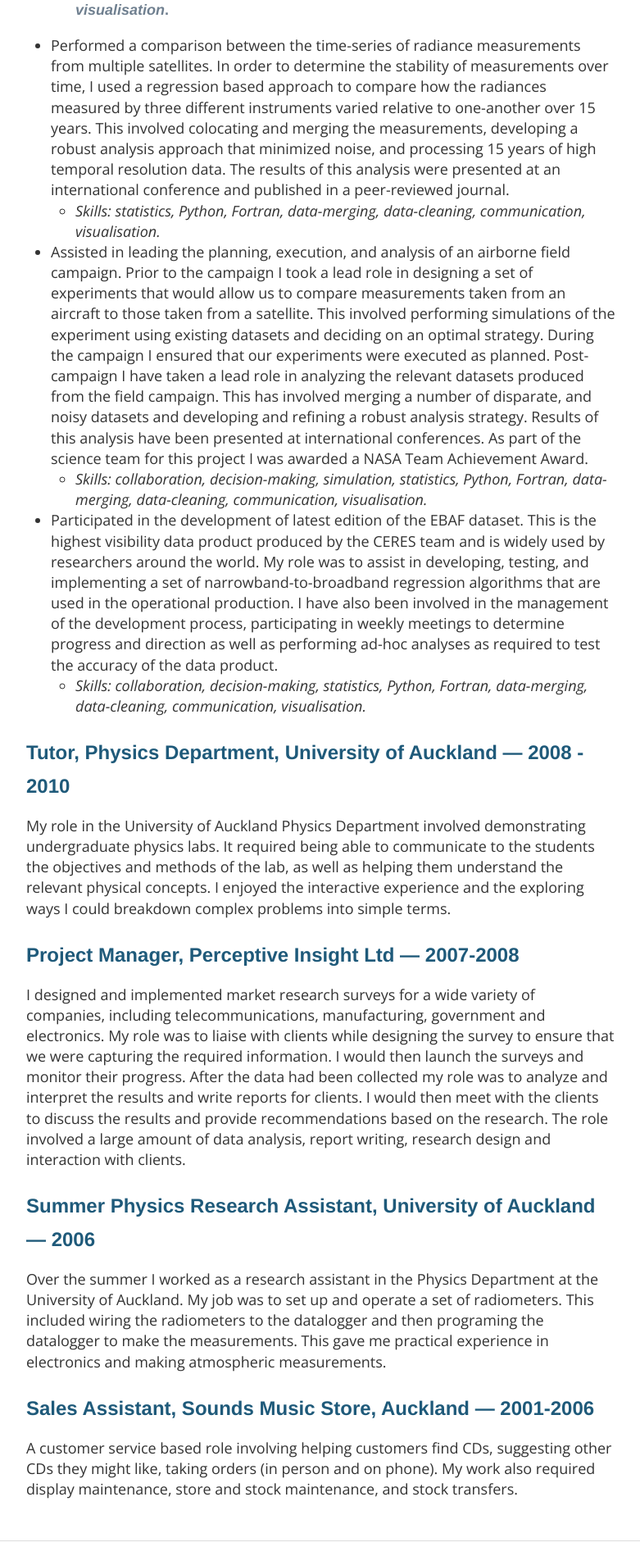
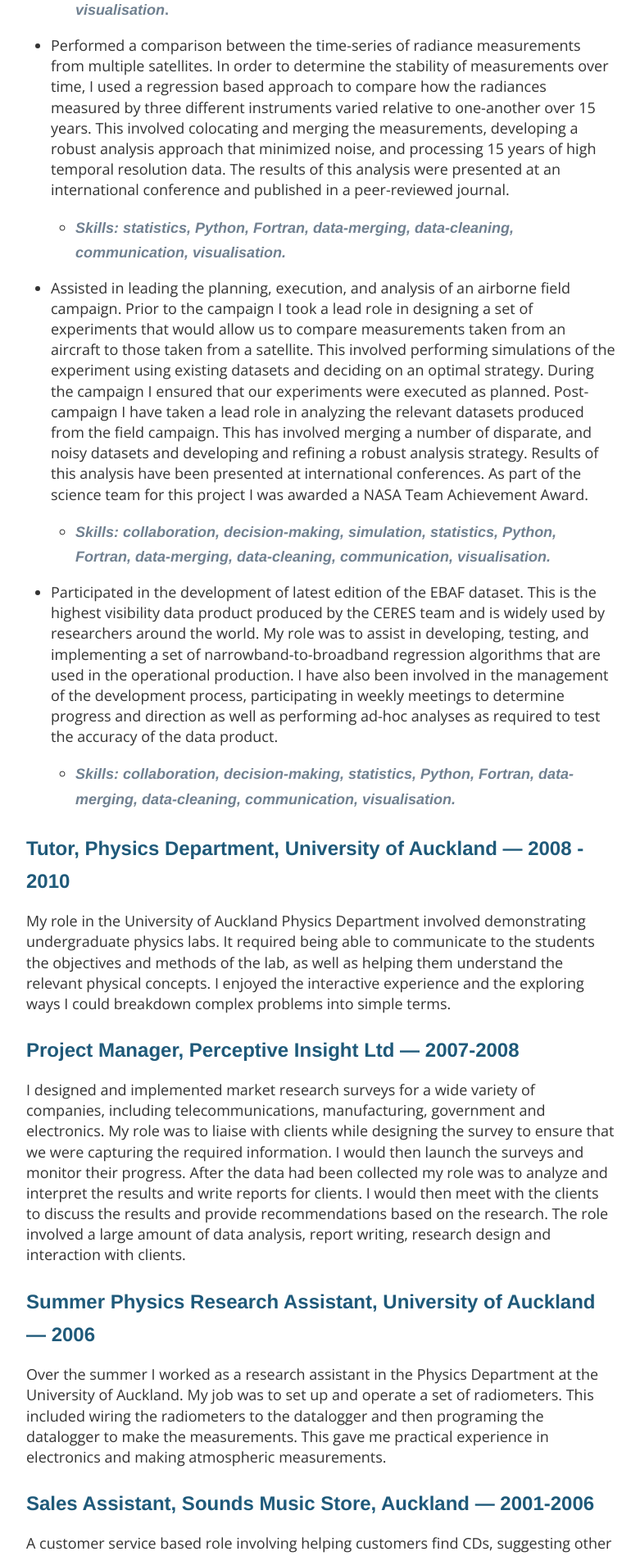
Before and after one commit to jcorb/jcorb.github.io, a Jekyll site: the page built from work_experience.md, in a window 1280 px wide. Shown: the part 712-2610 px from the top of the page at 82% size, without its empty margins (248-1029 px from the left). Built offline with Jekyll 4.4.1, drawn with Linux system fonts in a browser that asks for light colours; nearby versions of some CDN libraries; our own code applies the rules of GitHub Pages for plain Markdown files.

```diff
--- a/work_experience.md
+++ b/work_experience.md
@@ -13,17 +13,17 @@ For the past six and a half years I have been part of an algorithm development t
 
 
 * Performed a comparison between the time-series of radiance measurements from multiple satellites.  In order to determine the stability of measurements over time, I used a regression based approach to compare how the radiances measured by three different instruments varied relative to one-another over 15 years.  This involved colocating and merging the measurements, developing a robust analysis approach that minimized noise, and processing 15 years of  high temporal resolution data.  The results of this analysis were presented at  an international conference and published in a peer-reviewed journal.
-  * *Skills: statistics, Python, Fortran, data-merging, data-cleaning, communication, visualisation.*
+  * #### *Skills: statistics, Python, Fortran, data-merging, data-cleaning, communication, visualisation.*
 
 
 
 * Assisted in leading the planning, execution, and analysis of an airborne field campaign.  Prior to the campaign I took a lead role in designing a set of experiments that would allow us to compare measurements taken from an aircraft to those taken from a satellite.  This involved performing simulations of the experiment using existing datasets and deciding on an optimal strategy.  During the campaign I ensured that our experiments were executed as planned.  Post-campaign I have taken a lead role in analyzing the relevant datasets produced from the field campaign.  This has involved merging a number of disparate, and noisy datasets and developing and refining a robust analysis strategy.  Results of this analysis have been presented at international conferences.  As part of the science team for this project I was awarded a NASA Team Achievement Award.
-  * *Skills: collaboration, decision-making, simulation, statistics, Python, Fortran, data-merging, data-cleaning, communication, visualisation.*
+  * #### *Skills: collaboration, decision-making, simulation, statistics, Python, Fortran, data-merging, data-cleaning, communication, visualisation.*
 
 
 
 * Participated in the development of latest edition of the EBAF dataset.  This is the highest visibility data product produced by the CERES team and is widely used by researchers around the world.  My role was to assist in developing, testing,  and implementing a set of narrowband-to-broadband regression algorithms that are used in the operational production.  I have also been involved in the management of the development process, participating in weekly meetings to determine progress and direction as well as performing ad-hoc analyses as required to test the accuracy of the data product.
-  * *Skills: collaboration, decision-making, statistics, Python, Fortran, data-merging, data-cleaning, communication, visualisation.*
+  * #### *Skills: collaboration, decision-making, statistics, Python, Fortran, data-merging, data-cleaning, communication, visualisation.*
 
 
 ## Tutor, Physics Department, University of Auckland — 2008 - 2010
```
